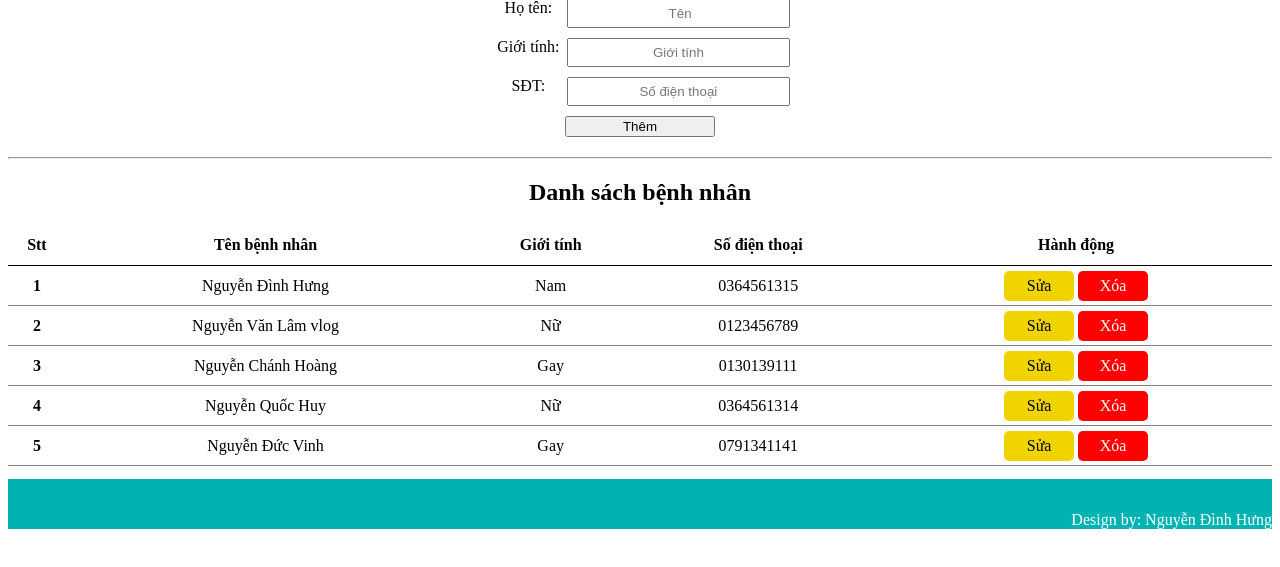
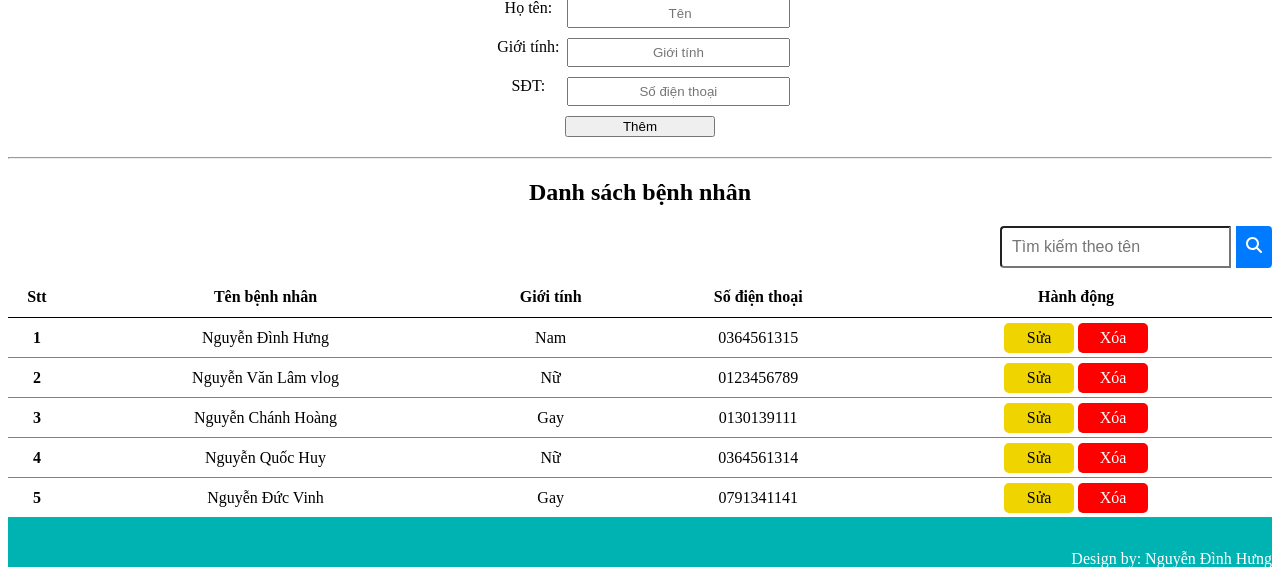
Before and after one commit to hung30/precription, a PHP site: page /patient/new_patient.php in a window 1280 px wide. Shown: the part 186-753 px from the top of the page. Run offline with PHP 8.4, Linux system fonts and the light colour scheme; data comes from the database, SQL or seed files in the repository.

Commit message:
small update

```diff
--- a/index.php
+++ b/index.php
@@ -57,7 +57,7 @@
           echo "<td>" . $row['doctorName'] . "</td>";
           echo "<td>" . strstr($row['dayStart'], ' ', true) . "</td>";
           echo "<td>" . strstr($row['dayEnd'], ' ', true) . "</td>";
-          echo "<td><a href='./prescription-detail/new_prescription_detail.php?prescriptionId=" . $row['prescriptionId'] . "' class='a_sua'>Kê đơn</a> <a href='./prescription/delete_prescription.php?prescriptionId=" . $row['prescriptionId'] . "' class='a_xoa'>Xóa</a></td>";
+          echo "<td><a href='./prescription-detail/new_prescription_detail.php?prescriptionId=" . $row['prescriptionId'] . "' class='a_kedon'>Kê đơn</a> <a href='./prescription/edit_prescription.php?prescriptionId=" . $row['prescriptionId'] . "' class='a_sua'>Sửa</a> <a href='./prescription/delete_prescription.php?prescriptionId=" . $row['prescriptionId'] . "' class='a_xoa'>Xóa</a></td>";
           echo "</tr>";
         }
       } else {
--- a/patient/new_patient.php
+++ b/patient/new_patient.php
@@ -1,20 +1,30 @@
 <?php
 require_once '../connection/connect.php';
-if ($_SERVER['REQUEST_METHOD'] === 'POST') {
-  $name = $_POST['name'];
-  $gender = $_POST['gender'];
-  $phone = $_POST['phone'];
+// if ($_SERVER['REQUEST_METHOD'] === 'POST') {
+//   if (isset($_POST['form_type'])) {
+//     $formType = $_POST['form_type'];
 
-  $sql = "INSERT INTO patient(patientName, gender, phone) VALUES ('$name', '$gender', '$phone')";
-  if ($conn->query($sql) === TRUE) {
-    mysqli_close($conn);
-    echo '<script>alert("Dữ liệu bệnh nhân đã được lưu thành công.");';
-    echo 'setTimeout(function() { window.location.href = "./new_patient.php"; }, 500);</script>';
-    exit();
-  } else {
-    echo "Lỗi: " . $patient_sql . "<br>" . $conn->error;
-  }
-}
+//     if ($formType === 'form1') {
+//       $check = false;
+//       $name = $_POST['name'];
+//       $gender = $_POST['gender'];
+//       $phone = $_POST['phone'];
+
+//       $sql = "INSERT INTO patient(patientName, gender, phone) VALUES ('$name', '$gender', '$phone')";
+//       if ($conn->query($sql) === TRUE) {
+//         mysqli_close($conn);
+//         echo '<script>alert("Dữ liệu bệnh nhân đã được lưu thành công.");';
+//         echo 'setTimeout(function() { window.location.href = "./new_patient.php"; }, 500);</script>';
+//         exit();
+//       } else {
+//         echo "Lỗi: " . $patient_sql . "<br>" . $conn->error;
+//       }
+//     } elseif ($formType === 'form2') {
+//       $check = true;
+//       $searchName = $_POST['search'];
+//     }
+//   }
+// }
 ?>
 <!DOCTYPE html>
 <html lang="en">
@@ -44,7 +54,8 @@
   </nav>
   <div class="new-patient-form">
     <h2 style="text-align: center;">THÊM BỆNH NHÂN</h2>
-    <form method="post" class="form">
+    <form action="./process.php" method="post" class="form">
+      <input type="hidden" name="form_type" value="form1">
       <div class="f">
         <label for="name">Họ tên:</label>
         <input type="text" class="form-input" name="name" " placeholder=" Tên">
@@ -64,6 +75,15 @@
   <hr>
   <div class="content">
     <h2>Danh sách bệnh nhân</h2>
+    <div class="searchForm">
+      <form method="post" class="searchForm">
+        <input type="hidden" name="form_type" value="form2">
+        <input type="text" class="searchBox-input" name="search" placeholder="Tìm kiếm theo tên">
+        <button type="submit" class="searchBox-button">
+          <img src="../img/search-icon.svg" alt="search-icon">
+        </button>
+      </form>
+    </div>
     <table>
       <tr class="th">
         <th>Stt</th>
@@ -73,7 +93,28 @@
         <th>Hành động</th>
       </tr>
       <?php
-      require_once '../connection/connect.php';
+      $check = false;
+      if (isset($_POST['form_type'])) {
+        $check = true;
+        $searchName = $_POST['search'];
+        if ($check) {
+          $sql = "SELECT * from patient WHERE patientName like '%$searchName%'";
+          $result = mysqli_query($conn, $sql);
+          if (mysqli_num_rows($result) > 0) {
+            while ($row = mysqli_fetch_assoc($result)) {
+              echo "<tr class='td'>";
+              echo "<td><strong>" . $row['patientId'] . "</strong></td>";
+              echo "<td>" . $row['patientName'] . "</td>";
+              echo "<td>" . $row['gender'] . "</td>";
+              echo "<td>" . $row['phone'] . "</td>";
+              echo "<td><a href='./edit_patient.php?patientId=" . $row['patientId'] . "' class='a_sua'>Sửa</a>  <a href='./delete_patient.php?patientId=" . $row['patientId'] . "' class='a_xoa'>Xóa</a></td>";
+              echo "</tr>";
+            }
+          } else {
+            echo "<tr><td colspan='5'>Không có dữ liệu bạn đã nhập</td></tr>";
+          }
+        }
+      } else {
         $sql = "SELECT * FROM patient order by patientId";
         $result = mysqli_query($conn, $sql);
         if (mysqli_num_rows($result) > 0) {
@@ -90,7 +131,9 @@
           echo "<tr><td colspan='5'>Không có dữ liệu</td></tr>";
         }
         mysqli_close($conn);
+      }
       ?>
+
     </table>
   </div>
   <footer>
--- a/prescription-detail/index.php
+++ b/prescription-detail/index.php
@@ -35,6 +35,7 @@
         <th>Liều dùng một lần(viên)</th>
         <th>Số lần dùng trong ngày</th>
         <th>Số ngày uống</th>
+        <th>Hành động</th>
       </tr>
       <?php
       require_once '../connection/connect.php';
--- a/style.css
+++ b/style.css
@@ -111,6 +111,17 @@
   line-height: 30px;
 }
 
+.a_kedon {
+  color: white;
+  text-align: center;
+  display: inline-block;
+  background-color: rgb(255, 0, 242);
+  width: 70px;
+  height: 30px;
+  border-radius: 5px;
+  line-height: 30px;
+}
+
 footer {
   display: flex;
   background-color: rgb(0, 179, 179);
@@ -157,3 +168,31 @@
   padding-top: 20px;
   margin-bottom: 20px;
 }
+
+/* search box css */
+.searchForm {
+  display: flex;
+}
+
+.searchBox-input {
+  padding: 10px;
+  /* border: none; */
+  border-radius: 4px 0 0 4px;
+  font-size: 16px;
+}
+
+.searchBox-button {
+  background-color: #007bff;
+  border: none;
+  border-radius: 0 4px 4px 0;
+  padding: 10px;
+  cursor: pointer;
+  color: #fff;
+  font-size: 16px;
+  margin-left: 5px;
+}
+
+.searchForm {
+  display: flex;
+  justify-content: flex-end;
+}
```
Also changed, not shown: medicine/index.php (+34 -0 lines), patient/process.php (added, +19 -0 lines), prescription/edit_prescription.php (+9 -23 lines), README.md, img/search-icon.svg (added). Lines whose indentation alone changed are shown as unchanged.
